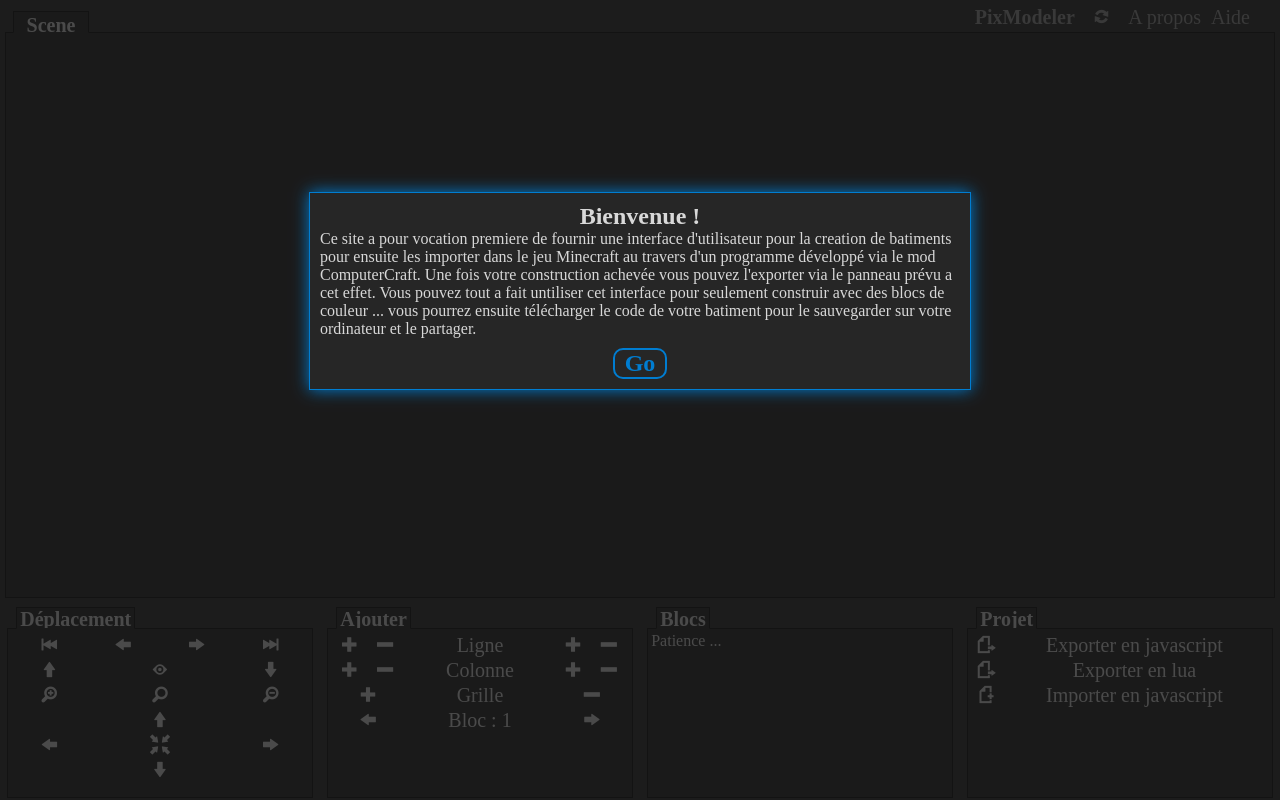
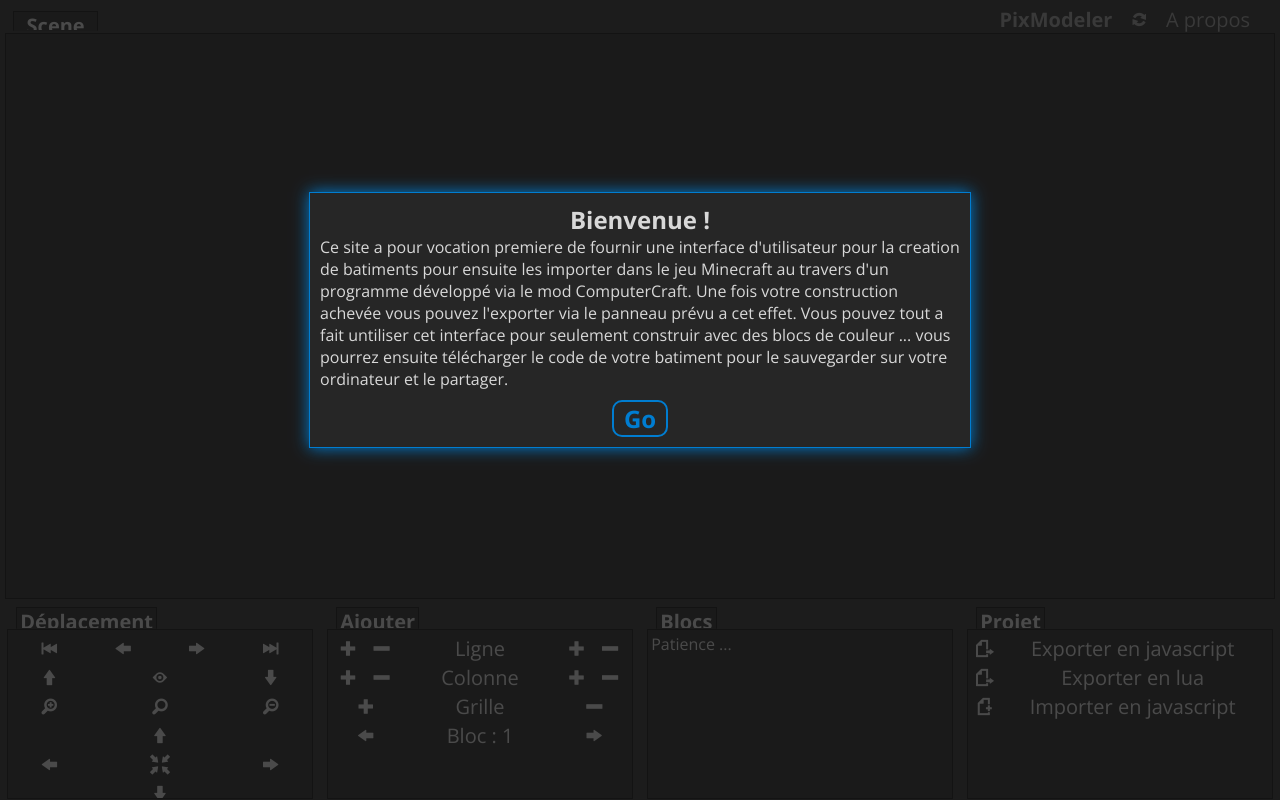
Before and after one commit to EpicKiwi/PixModeler, a plain HTML site: page index.html in a window 1280 px wide. Drawn offline with nearby package versions, Linux system fonts and the light colour scheme.

Commit message:
Ajout de la police OpenSans

```diff
--- a/index.html
+++ b/index.html
@@ -2,6 +2,7 @@
 <html manifest="offline.manifest">
 	<head>
 		<title> Table Creator for Computercraft program </title>
+        <link href='http://fonts.googleapis.com/css?family=Open+Sans:400italic,700italic,400,300,700' rel='stylesheet' type='text/css'>
         <link rel="stylesheet" href="style.css" />
         <link rel="stylesheet" href="interface.css" />
         <link rel="stylesheet" href="foundation-icons/foundation-icons.css" />
@@ -10,7 +11,7 @@
 	<body>
         <div class="box col-1" id="screen">
             <header>
-            <h1>PixModeler</h1><div id="offlineInfo"><i class='fi-loop'></i></div><div id="about">A propos</div><div id="help">Aide</div>
+            <h1>PixModeler</h1><div id="offlineInfo"><i class='fi-loop'></i></div><div id="about">A propos</div><!--<div id="help">Aide</div>-->
             </header>
             <h2 class="title">Scene</h2>
             <div class="content" >
--- a/interface.css
+++ b/interface.css
@@ -80,7 +80,7 @@ header div:hover
 
 .box.col-1 .title
 {
-    padding-top: 0.1%;
+    /*padding-top: 0.1%;*/
     padding-left: 1%;
     margin-left: 1%;
 
@@ -91,7 +91,7 @@ header div:hover
 
 .box.col-4 .title
 {
-    padding-top: 0.1%;
+    /*padding-top: 0.1%;*/
     padding-left: 1%;
     margin-left: 5%;
 
--- a/strings.js
+++ b/strings.js
@@ -26,9 +26,9 @@ var exportJSMessage = "Votre projet a été exporté sous forme de texte. Ce tex
 
 var exportLUAMessage = "Votre projet a été exporté sous forme de tableau LUA. Ce tableau peut etre utilisé pour construir un batiment grace au programme fournit.";
 
-var aboutMessage = "Veuillez rediger cette lightbox a propos !";
+var aboutMessage = "PixModeler permet de créer grâce â une application web de petites structures cubiques. Vous pouvez ensuite exporter votre création en javascript pour le partager ou en lua pour créer votre batiment dans Minecraft a l'aide d'un programme de MineTurtle du mod Computercraft.<br/><br/>EpicKiwi";
 
-var helpMessage = "A rédiger";
+var helpMessage = "Pas d'aide pour le momment";
 
 var incompatibilityMessage = "Attention votre navigateur semble incompatible avec cette WebApp. Vous devez utiliser Google Chrome pour pouvoir utiliser cette application dans les mailleurs conditions. Si vous n'utilisez pas ce navigateurs vous risquez d'avoir des bugs de 3D.";
 
--- a/style.css
+++ b/style.css
@@ -26,6 +26,7 @@
 {
     margin: 0;
     padding: 0;
+    font-family: 'Open Sans', sans-serif;
     -webkit-transition-property: all;
     -webkit-transition-duration: 0.5s;
 }
```
